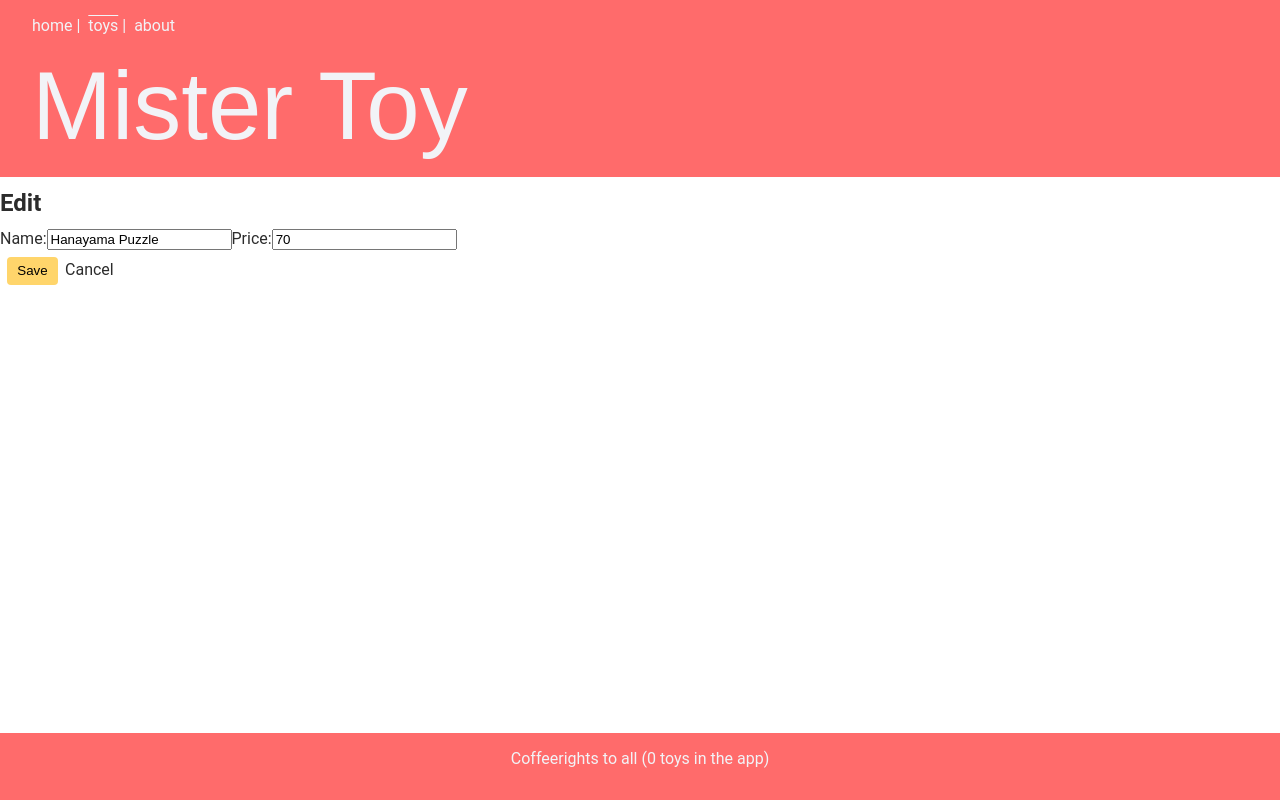
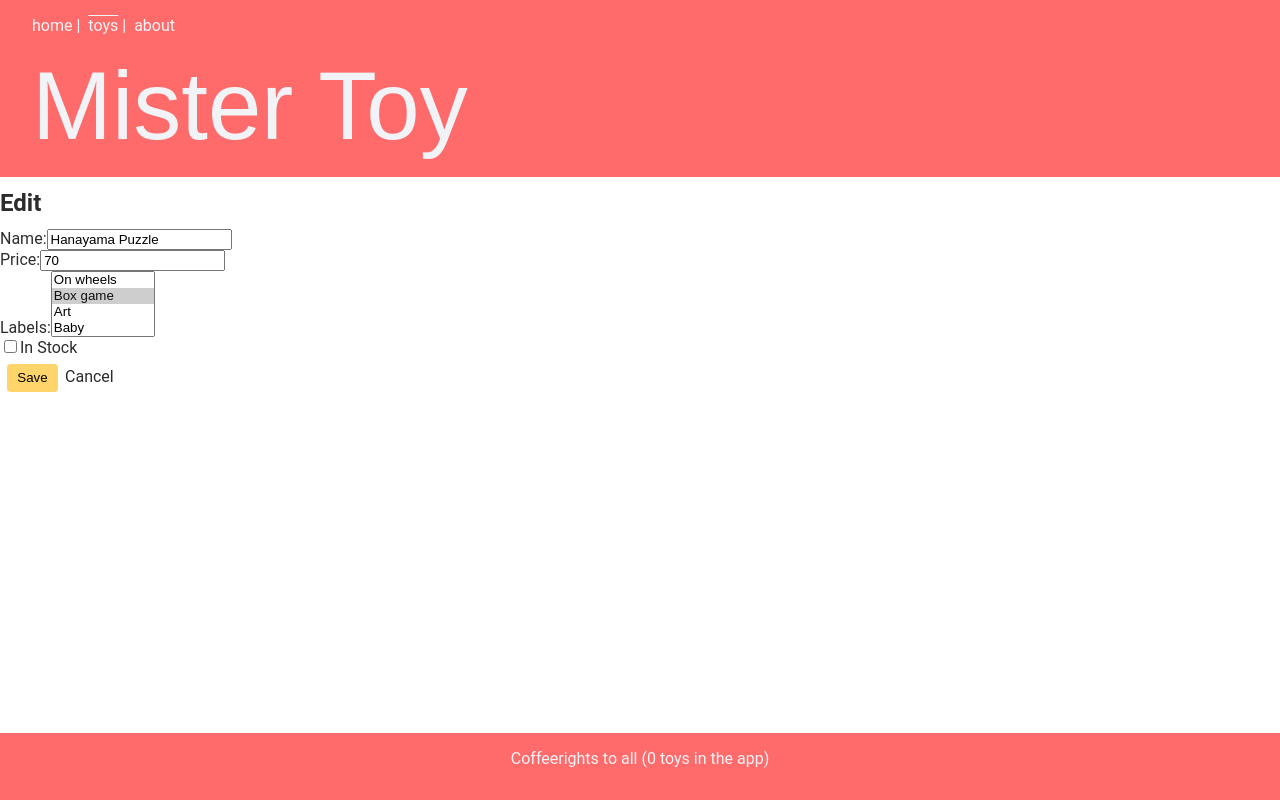
Before and after one commit to yakov6091/Mister-toy-frontend, a React (Vite) app: page /toy/edit/FHeoH in a window 1280 px wide. Built offline with nearby package versions, Linux system fonts and the light colour scheme; a web font is replaced by a local one.

Commit message:
Fix show labels by sort and in add or edit

```diff
--- a/src/pages/ToyEdit.jsx
+++ b/src/pages/ToyEdit.jsx
@@ -3,10 +3,12 @@ import { Link, useNavigate, useParams } from 'react-router-dom'
 import { toyService } from '../services/toyService'
 
 import { loadToyLabels, saveToy } from '../store/actions/toy.actions'
+import { useSelector } from 'react-redux'
 
 
 export function ToyEdit() {
     const [toyToEdit, setToyToEdit] = useState(null)
+    const labels = useSelector(storeState => storeState.toyModule.toyLabels)
 
     const navigate = useNavigate()
     const { toyId } = useParams()
@@ -21,6 +23,7 @@ export function ToyEdit() {
         // When there is a toyID, we are in "edit" mode.
         // So, we load the existing toy from the service.
         loadToy()
+        loadToyLabels()
 
     }, [toyId]) //dependency array
 
@@ -70,23 +73,59 @@ export function ToyEdit() {
             <h2>{toyToEdit._id ? 'Edit' : 'Add'}</h2>
 
             <form onSubmit={onSaveToy}>
+                <div className="form-group">
                     <label htmlFor="name">Name:</label>
-                <input type="text"
+                    <input
+                        type="text"
                         id="name"
                         name="name"
-                    placeholder="Enter new toy name..."
                         value={toyToEdit.name}
                         onChange={handleChange}
+                        required
                     />
+                </div>
 
+                <div className="form-group">
                     <label htmlFor="price">Price:</label>
-                <input type="number"
+                    <input
+                        type="number"
                         id="price"
                         name="price"
-                    placeholder="Enter price"
-                    value={toyToEdit.price}
+                        value={toyToEdit.price || ''}
                         onChange={handleChange}
                     />
+                </div>
+
+                <div className="form-group">
+                    <label htmlFor="labels">Labels:</label>
+                    <select
+                        id="labels"
+                        name="labels"
+                        multiple
+                        value={toyToEdit.labels}
+                        onChange={handleChange}
+                    >
+                        {labels.map(label => (
+                            <option key={label} value={label}>
+                                {label}
+                            </option>
+                        ))}
+                    </select>
+                </div>
+
+                {toyToEdit._id && (
+                    <div className="form-group">
+                        <label>
+                            <input
+                                type="checkbox"
+                                name="inStock"
+                                checked={toyToEdit.inStock}
+                                onChange={handleChange}
+                            />
+                            In Stock
+                        </label>
+                    </div>
+                )}
 
                 <div>
                     <button>{toyToEdit._id ? 'Save' : 'Add'}</button>
--- a/src/pages/ToyIndex.jsx
+++ b/src/pages/ToyIndex.jsx
@@ -29,6 +29,11 @@ export function ToyIndex() {
             .catch(err => {
                 console.log('err:', err)
                 // showErrorMsg('Cannot load toys')
+            })
+        loadToyLabels()
+            .catch(err => {
+                console.log('err:', err)
+                // showErrorMsg('Cannot load labels')
             })
     }, [filterBy, sortBy])
 
--- a/src/services/toyService.js
+++ b/src/services/toyService.js
@@ -97,8 +97,8 @@ function getDefaultSort() {
 
 function getEmptyToy() {
     return {
-        name,
-        price,
+        name: '',
+        price: 0,
         labels: _getRandomLabels(),
         createdAt: Date.now(),
         inStock: true
```
Lines whose indentation alone changed are shown as unchanged.
